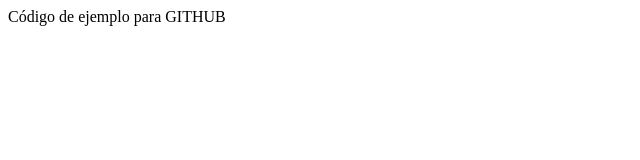
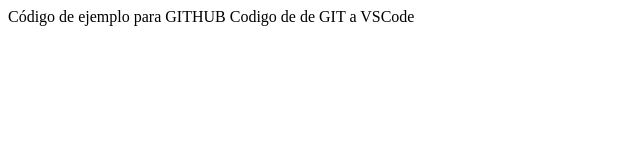
Before and after one commit to IRS314/html1, a plain HTML site: page index.html in a window 1280 px wide. Shown: the whole page, without its empty margins (0-640 px from the left). Drawn offline with Linux system fonts and the light colour scheme.

Commit message:
Update index.html

```diff
--- a/index.html
+++ b/index.html
@@ -7,5 +7,8 @@
 </head>
 <body>
     Código de ejemplo para GITHUB
+
+
+    Codigo de de GIT a VSCode
 </body>
 </html>
```
